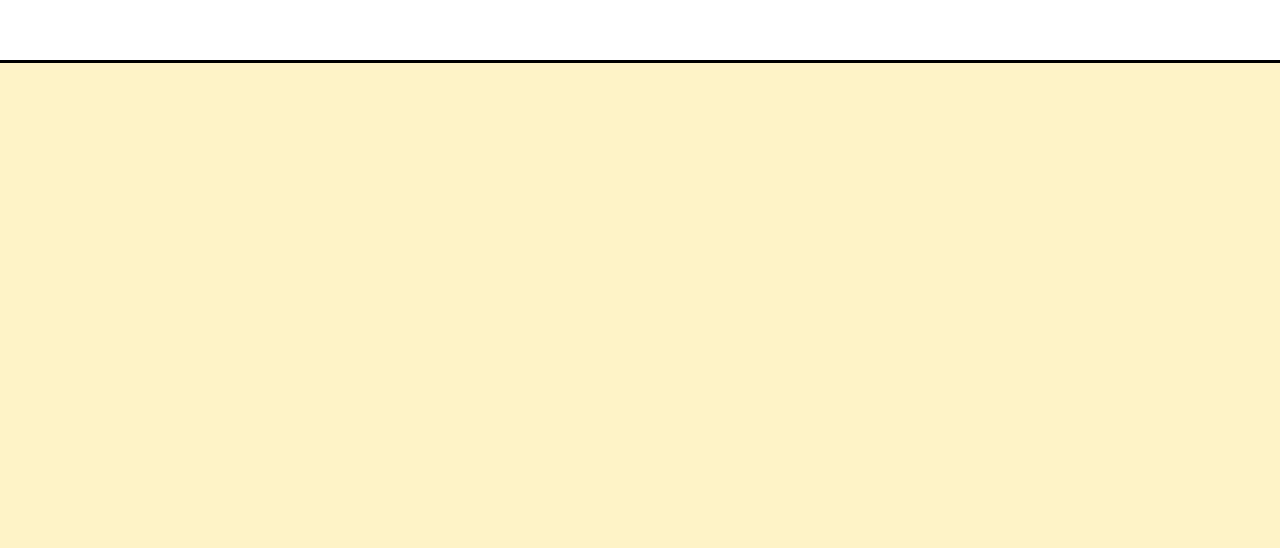
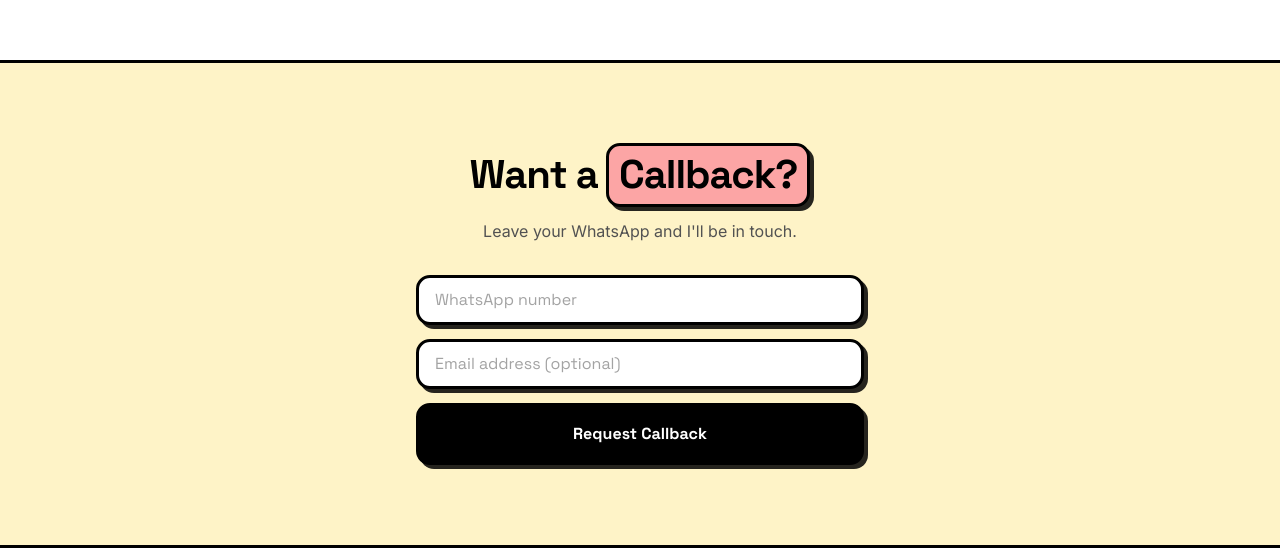
Before and after one commit to zohaib-md/zohaibxportfolio, a Next.js app: page / in a window 1280 px wide. Shown: the part 4869-5417 px from the top of the page. Before the commit the page ends 4932 px from the top, so only its background shows below. Built offline with nearby package versions, Linux system fonts and the light colour scheme.

Commit message:
feat: add Want a Callback section matching reference DevTools specs

```diff
--- a/app/page.tsx
+++ b/app/page.tsx
@@ -4,6 +4,7 @@ import { TimelineSection } from "@/components/TimelineSection";
 import { ProjectTimeline } from "@/components/ProjectTimeline";
 import { ProductsSection } from "@/components/ProductsSection";
 import { WebDesignCTA } from "@/components/WebDesignCTA";
+import { CallbackSection } from "@/components/CallbackSection";
 
 export default function Home() {
   return (
@@ -14,6 +15,7 @@ export default function Home() {
       <ProjectTimeline />
       <ProductsSection />
       <WebDesignCTA />
+      <CallbackSection />
     </main>
   );
 }
--- /dev/null
+++ b/components/CallbackSection.tsx
@@ -0,0 +1,111 @@
+"use client";
+
+import React, { useState, useRef, useEffect } from "react";
+import gsap from "gsap";
+import { ScrollTrigger } from "gsap/ScrollTrigger";
+
+if (typeof window !== "undefined") {
+  gsap.registerPlugin(ScrollTrigger);
+}
+
+export const CallbackSection: React.FC = () => {
+  const [whatsapp, setWhatsapp] = useState("");
+  const [email, setEmail] = useState("");
+  const [submitted, setSubmitted] = useState(false);
+  const containerRef = useRef<HTMLDivElement>(null);
+
+  useEffect(() => {
+    const ctx = gsap.context(() => {
+      gsap.from(containerRef.current, {
+        scrollTrigger: {
+          trigger: containerRef.current,
+          start: "top 85%",
+          toggleActions: "play none none none",
+          once: true,
+        },
+        y: 30,
+        opacity: 0,
+        duration: 0.6,
+        ease: "power3.out",
+        clearProps: "transform",
+      });
+    }, containerRef);
+
+    ScrollTrigger.refresh();
+    return () => ctx.revert();
+  }, []);
+
+  const handleSubmit = (e: React.FormEvent) => {
+    e.preventDefault();
+    if (!whatsapp.trim()) return;
+    setSubmitted(true);
+  };
+
+  return (
+    <section
+      id="callback"
+      className="relative w-full overflow-hidden border-b-[3.5px] border-black bg-[#fef3c7] py-14 sm:py-16 md:py-20 px-4 sm:px-6 lg:px-8"
+    >
+      <div
+        ref={containerRef}
+        className="mx-auto max-w-[448px] flex flex-col items-center text-center"
+      >
+        {/* Heading: "Want a Callback?" */}
+        <h2 className="font-display text-[30px] sm:text-[36px] md:text-[40px] font-bold text-black tracking-tight leading-tight flex items-center justify-center flex-wrap gap-2">
+          <span>Want a</span>
+          <span className="inline-flex items-center rounded-[12px] md:rounded-[14px] border-[3px] border-black bg-[#FCA5A5] px-2.5 py-1 text-black shadow-[4px_4px_0_0_rgba(0,0,0,0.85)]">
+            Callback?
+          </span>
+        </h2>
+
+        {/* Subtitle */}
+        <p className="mt-2.5 sm:mt-3 text-sm sm:text-[15px] md:text-base text-[#525252] font-normal leading-relaxed">
+          Leave your WhatsApp and I&apos;ll be in touch.
+        </p>
+
+        {/* Form */}
+        <div className="mt-7 sm:mt-8 w-full">
+          {submitted ? (
+            <div className="w-full rounded-[14px] border-[3px] border-black bg-white p-5 text-center shadow-[4px_4px_0_0_rgba(0,0,0,0.85)]">
+              <p className="font-display font-bold text-base text-black">
+                Thanks for reaching out!
+              </p>
+              <p className="mt-1 text-sm text-[#525252]">
+                I&apos;ll message you on WhatsApp shortly.
+              </p>
+            </div>
+          ) : (
+            <form onSubmit={handleSubmit} className="w-full flex flex-col gap-3.5">
+              {/* WhatsApp number input */}
+              <input
+                type="tel"
+                required
+                value={whatsapp}
+                onChange={(e) => setWhatsapp(e.target.value)}
+                placeholder="WhatsApp number"
+                className="font-display w-full h-[50px] rounded-[14px] border-[3px] border-black bg-white px-4 py-3 text-base text-black placeholder:text-neutral-400 shadow-[4px_4px_0_0_rgba(0,0,0,0.85)] outline-none focus:translate-x-0.5 focus:translate-y-0.5 focus:shadow-[2px_2px_0_0_rgba(0,0,0,0.85)] transition-all"
+              />
+
+              {/* Email address input (optional) */}
+              <input
+                type="email"
+                value={email}
+                onChange={(e) => setEmail(e.target.value)}
+                placeholder="Email address (optional)"
+                className="font-display w-full h-[50px] rounded-[14px] border-[3px] border-black bg-white px-4 py-3 text-base text-black placeholder:text-neutral-400 shadow-[4px_4px_0_0_rgba(0,0,0,0.85)] outline-none focus:translate-x-0.5 focus:translate-y-0.5 focus:shadow-[2px_2px_0_0_rgba(0,0,0,0.85)] transition-all"
+              />
+
+              {/* Submit button */}
+              <button
+                type="submit"
+                className="font-display w-full h-[62px] inline-flex items-center justify-center rounded-[14px] border-[3px] border-black bg-black px-8 py-4 text-[16px] font-bold text-white shadow-[4px_4px_0_0_rgba(0,0,0,0.85)] hover:-translate-y-0.5 hover:shadow-[5px_5px_0_0_rgba(0,0,0,0.85)] active:translate-x-0.5 active:translate-y-0.5 active:shadow-none transition-all cursor-pointer"
+              >
+                Request Callback
+              </button>
+            </form>
+          )}
+        </div>
+      </div>
+    </section>
+  );
+};
```
